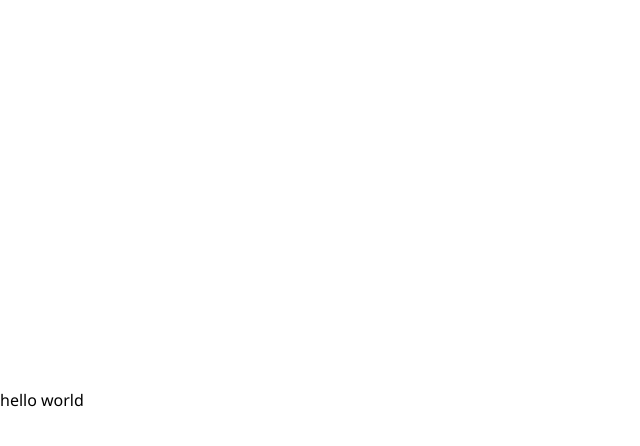
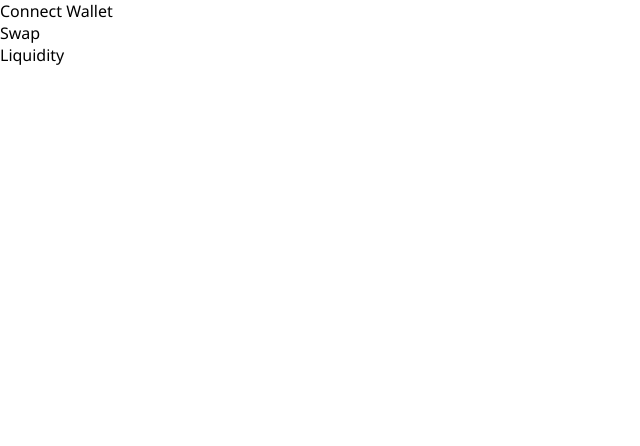
Before and after one commit to Napolite/liquidity-dapp, a React (Vite) app: page / in a window 1280 px wide. Shown: the top 446 px of the page, without its empty margins (0-640 px from the left). Built offline with nearby package versions, Linux system fonts and the light colour scheme.

Commit message:
#misc : developing folder structure

```diff
--- a/src/components/homepage/index.tsx
+++ b/src/components/homepage/index.tsx
@@ -3,7 +3,13 @@ import React from "react";
 function Homepage() {
   return (
     <div>
-      <div>hello world</div>
+      <div>
+        <div>Connect Wallet</div>
+      </div>
+      <div>
+        <div>Swap</div>
+        <div>Liquidity</div>
+      </div>
     </div>
   );
 }
--- a/src/index.css
+++ b/src/index.css
@@ -14,8 +14,5 @@
 }
 body {
   margin: 0;
-  display: flex;
-  place-items: center;
-  min-width: 320px;
   min-height: 100vh;
 }
```
Also changed, not shown: src/components/Pool/index.tsx (added), src/components/Swap/index.tsx (added).
